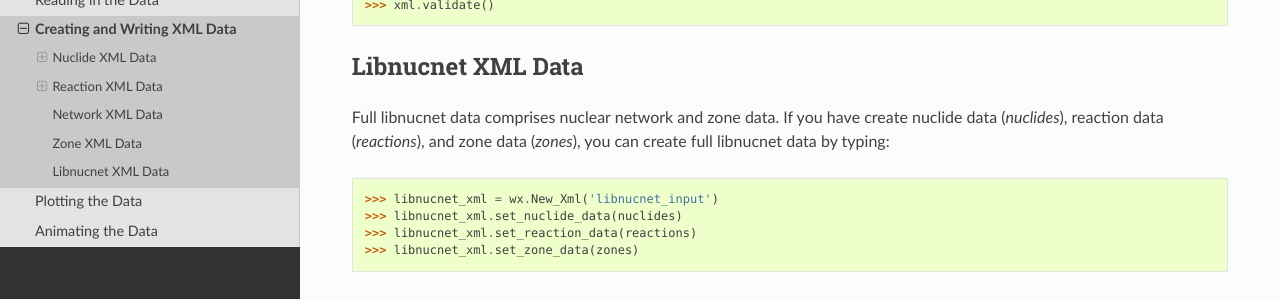
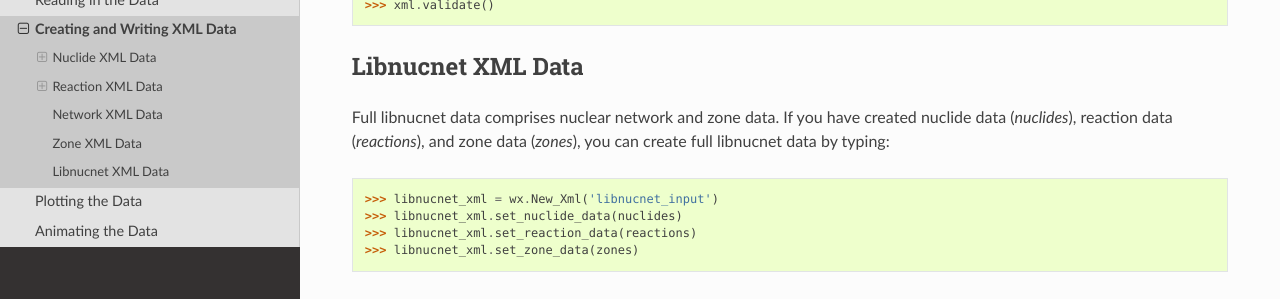
Before and after one commit to mbradle/wnutils, a Sphinx documentation site: the page built from doc/source/write_tutorial.rst, in a window 1280 px wide and 900 px high, scrolled down 10096 px. Shown: the part 325-624 px from the top of the window. Built offline with Sphinx 7.4.7 and the Read the Docs theme 2.0.0, drawn with Linux system fonts in a browser that asks for light colours.

Commit message:
Fix typo.

```diff
--- a/doc/source/write_tutorial.rst
+++ b/doc/source/write_tutorial.rst
@@ -481,7 +481,7 @@ Libnucnet XML Data
 ------------------
 
 Full libnucnet data comprises nuclear network and zone data.  If you
-have create nuclide data (*nuclides*), reaction data (*reactions*),
+have created nuclide data (*nuclides*), reaction data (*reactions*),
 and zone data (*zones*), you can create full libnucnet data by typing:
 
     >>> libnucnet_xml = wx.New_Xml('libnucnet_input')
```
Also changed, not shown: other parts of doc/source/write_tutorial.rst (+1 -1 lines).
